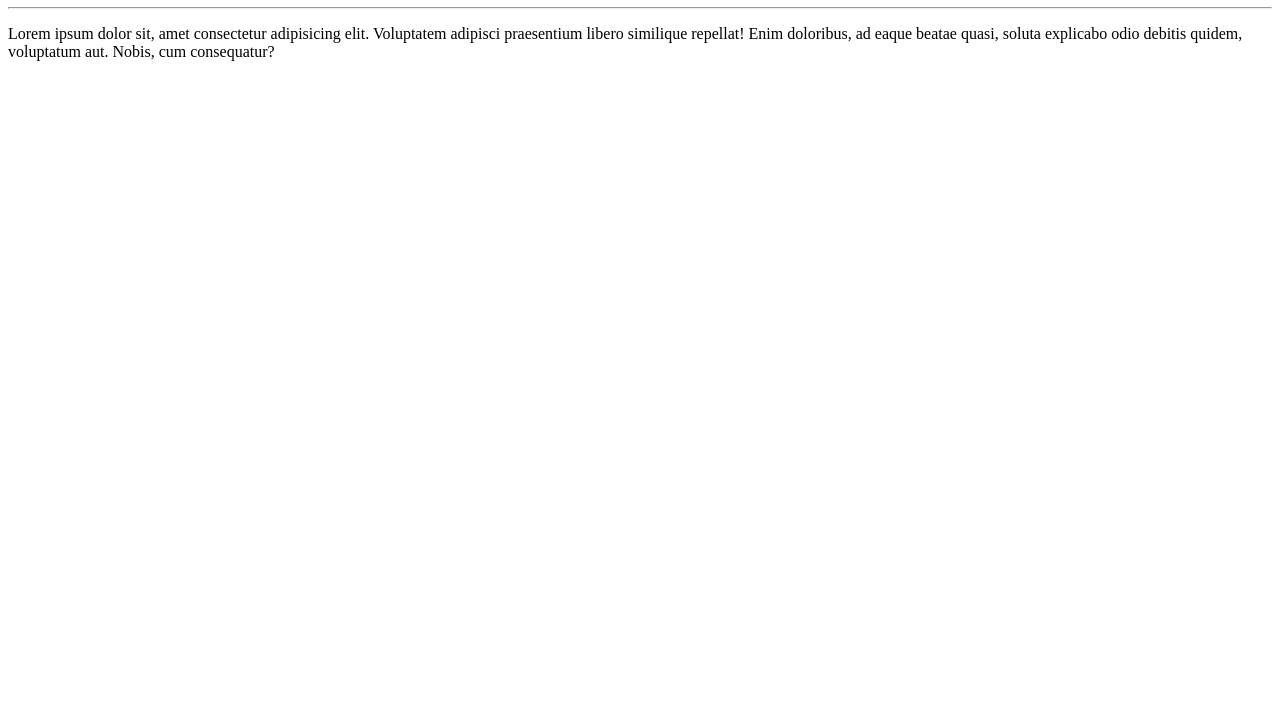
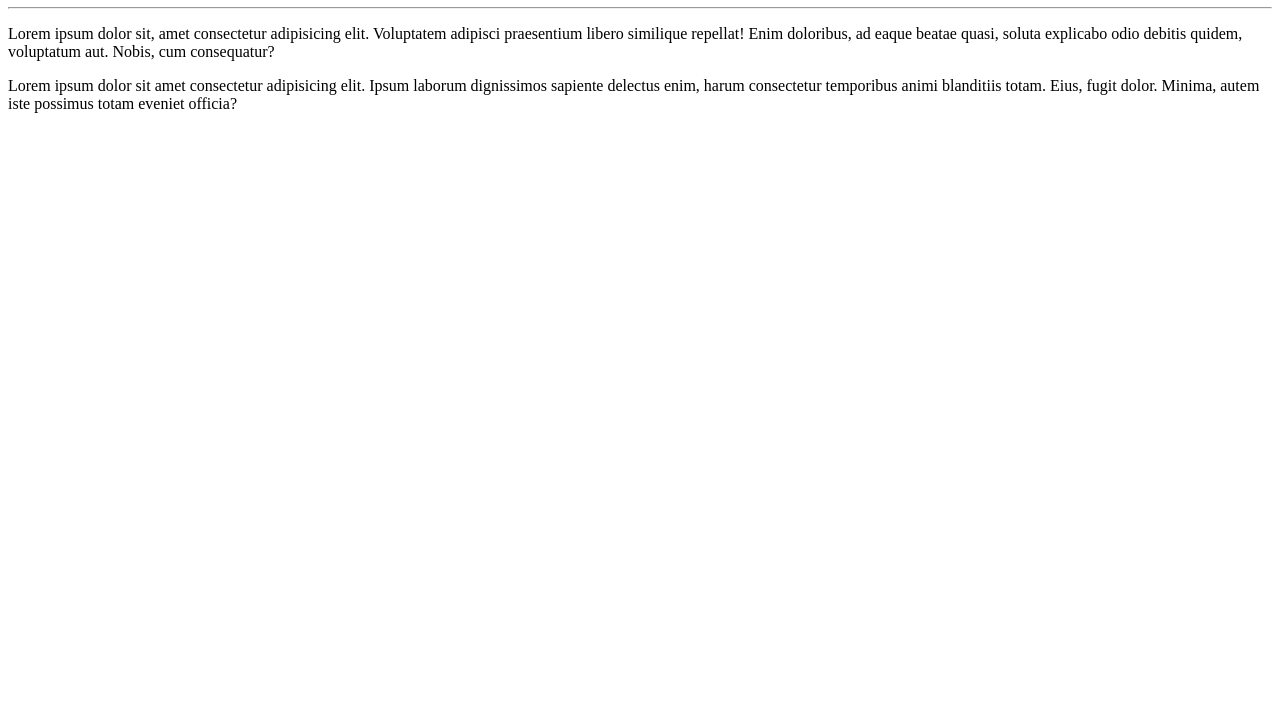
Before and after one commit to misaelalves99/Ola-Mundo, a plain HTML site: page site-exemplo/index.html in a window 1280 px wide. Shown: the part 73-800 px from the top of the page. Drawn offline with Linux system fonts and the light colour scheme.

Commit message:
adicionei um parágrafo

```diff
--- a/site-exemplo/index.html
+++ b/site-exemplo/index.html
@@ -9,5 +9,6 @@
     <h1>Olá, Mundo!</h1>
     <hr>
     <p>Lorem ipsum dolor sit, amet consectetur adipisicing elit. Voluptatem adipisci praesentium libero similique repellat! Enim doloribus, ad eaque beatae quasi, soluta explicabo odio debitis quidem, voluptatum aut. Nobis, cum consequatur?</p>
+    <p>Lorem ipsum dolor sit amet consectetur adipisicing elit. Ipsum laborum dignissimos sapiente delectus enim, harum consectetur temporibus animi blanditiis totam. Eius, fugit dolor. Minima, autem iste possimus totam eveniet officia?</p>
 </body>
 </html>
```
